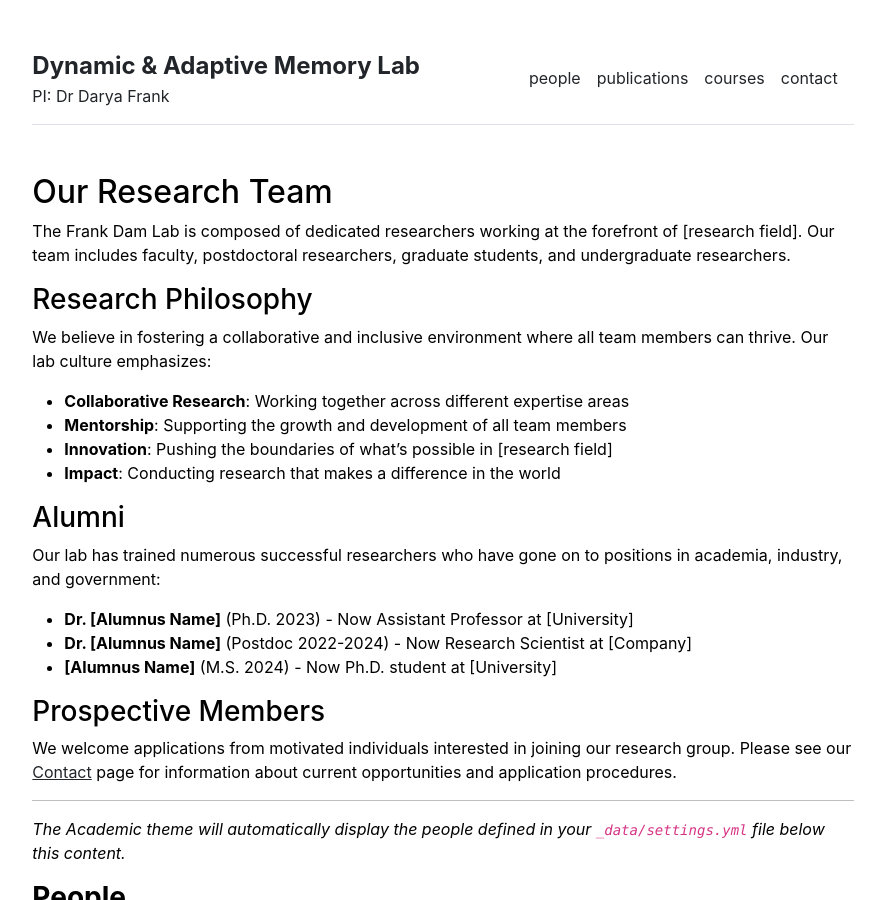
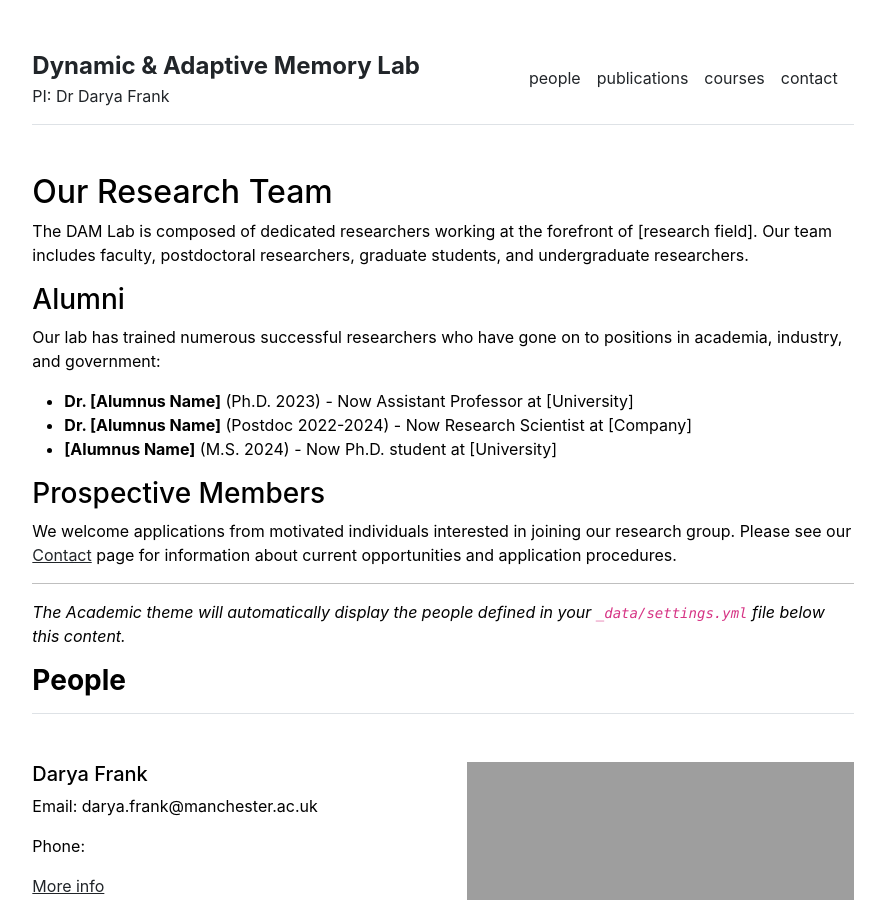
Before and after one commit to frank-dam-lab/frank-dam-lab.github.io, a Jekyll site: the page built from people.md, in a window 1280 px wide and 900 px high. Shown: the whole window, without its empty margins (197-1082 px from the left). Built offline with Jekyll 4.4.1, drawn with Linux system fonts in a browser that asks for light colours.

Commit message:
Update people.md

```diff
--- a/people.md
+++ b/people.md
@@ -5,16 +5,7 @@ title: People
 
 ## Our Research Team
 
-The Frank Dam Lab is composed of dedicated researchers working at the forefront of [research field]. Our team includes faculty, postdoctoral researchers, graduate students, and undergraduate researchers.
-
-### Research Philosophy
-
-We believe in fostering a collaborative and inclusive environment where all team members can thrive. Our lab culture emphasizes:
-
-- **Collaborative Research**: Working together across different expertise areas
-- **Mentorship**: Supporting the growth and development of all team members
-- **Innovation**: Pushing the boundaries of what's possible in [research field]
-- **Impact**: Conducting research that makes a difference in the world
+The DAM Lab is composed of dedicated researchers working at the forefront of [research field]. Our team includes faculty, postdoctoral researchers, graduate students, and undergraduate researchers.
 
 ### Alumni
 
```
